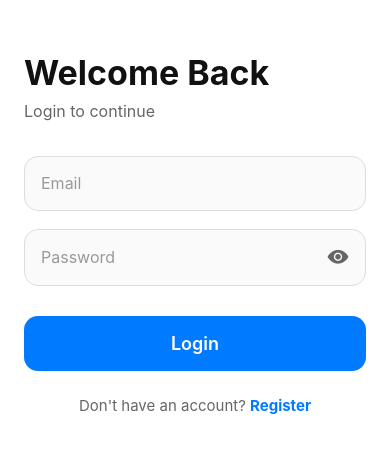
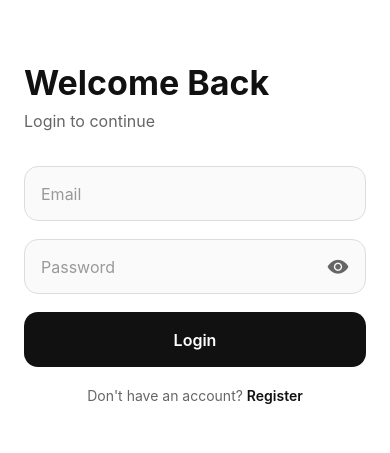
Before and after one commit to adamterrelonge/LogiQuestU, a React Native app: screen /Login in a window 390 px wide. Shown: the part 189-642 px from the top of the page. Built offline with nearby package versions, Linux system fonts and the light colour scheme.

Commit message:
Signup works!

```diff
--- a/src/pages/auth/LoginScreen.js
+++ b/src/pages/auth/LoginScreen.js
@@ -1,27 +1,35 @@
-// LoginScreen.js
-
 import React, { useState } from 'react';
 import {
-  View,
-  Text,
-  TextInput,
-  TouchableOpacity,
-  StyleSheet,
-  KeyboardAvoidingView,
-  Platform,
-  TouchableWithoutFeedback,
-  Keyboard,
+    View, Text, TextInput, TouchableOpacity, StyleSheet,
+    KeyboardAvoidingView, Platform, TouchableWithoutFeedback,
+    Keyboard, Alert, ActivityIndicator,
 } from 'react-native';
-
 import Ionicons from 'react-native-vector-icons/Ionicons';
+import { useAuth } from '../../context/AuthContext';
 
 const LoginScreen = ({ navigation }) => {
+    const { signIn } = useAuth();
     const [email, setEmail] = useState('');
     const [password, setPassword] = useState('');
     const [showPassword, setShowPassword] = useState(false);
+    const [loading, setLoading] = useState(false);
 
-  const handleLogin = () => {
-    console.log('Login Pressed');
+    const handleLogin = async () => {
+        if (!email || !password) {
+            Alert.alert('Missing Fields', 'Please enter your email and password.');
+            return;
+        }
+
+        setLoading(true);
+        try {
+            // ✅ Calls Supabase signInWithPassword via AuthContext
+            await signIn(email.trim(), password);
+            // Navigation is handled automatically by your auth state listener
+        } catch (error) {
+            Alert.alert('Login Failed', error.message);
+        } finally {
+            setLoading(false);
+        }
     };
 
     return (
@@ -32,9 +40,7 @@ const LoginScreen = ({ navigation }) => {
             <TouchableWithoutFeedback onPress={Keyboard.dismiss}>
                 <View style={styles.container}>
                     <Text style={styles.title}>Welcome Back</Text>
-          <Text style={styles.subtitle}>
-            Login to continue
-          </Text>
+                    <Text style={styles.subtitle}>Login to continue</Text>
 
                     <TextInput
                         style={styles.input}
@@ -55,28 +61,23 @@ const LoginScreen = ({ navigation }) => {
                             onChangeText={setPassword}
                             secureTextEntry={!showPassword}
                         />
-
-            <TouchableOpacity
-              onPress={() => setShowPassword(!showPassword)}
-            >
-              <Ionicons
-                name={showPassword ? 'eye-off' : 'eye'}
-                size={22}
-                color="#666"
-              />
+                        <TouchableOpacity onPress={() => setShowPassword(!showPassword)}>
+                            <Ionicons name={showPassword ? 'eye-off' : 'eye'} size={22} color="#666" />
                         </TouchableOpacity>
                     </View>
 
                     <TouchableOpacity
-            style={styles.button}
+                        style={[styles.button, loading && styles.buttonDisabled]}
                         onPress={handleLogin}
+                        disabled={loading}
                     >
-            <Text style={styles.buttonText}>Login</Text>
+                        {loading
+                            ? <ActivityIndicator color="#fff" />
+                            : <Text style={styles.buttonText}>Login</Text>
+                        }
                     </TouchableOpacity>
 
-          <TouchableOpacity
-            onPress={() => navigation.navigate('Register')}
-          >
+                    <TouchableOpacity onPress={() => navigation.navigate('Register')}>
                         <Text style={styles.footerText}>
                             Don't have an account?{' '}
                             <Text style={styles.link}>Register</Text>
@@ -91,30 +92,24 @@ const LoginScreen = ({ navigation }) => {
 export default LoginScreen;
 
 const styles = StyleSheet.create({
-  flex: {
-    flex: 1,
-  },
-
+    flex: { flex: 1 },
     container: {
         flex: 1,
         justifyContent: 'center',
         padding: 24,
         backgroundColor: '#fff',
     },
-
     title: {
         fontSize: 34,
         fontWeight: 'bold',
         color: '#111',
         marginBottom: 8,
     },
-
     subtitle: {
         fontSize: 16,
         color: '#666',
         marginBottom: 35,
     },
-
     input: {
         height: 55,
         borderWidth: 1,
@@ -125,48 +120,45 @@ const styles = StyleSheet.create({
         fontSize: 16,
         backgroundColor: '#FAFAFA',
     },
-
     passwordContainer: {
         flexDirection: 'row',
         alignItems: 'center',
+        height: 55,
         borderWidth: 1,
         borderColor: '#ddd',
         borderRadius: 14,
         paddingHorizontal: 16,
+        marginBottom: 18,
         backgroundColor: '#FAFAFA',
-    marginBottom: 20,
     },
-
     passwordInput: {
         flex: 1,
+        fontSize: 16,
+        color: '#111',
+    },
+    button: {
         height: 55,
-    fontSize: 16,
-  },
-
-  button: {
-    backgroundColor: '#007BFF',
-    height: 55,
+        backgroundColor: '#111',
         borderRadius: 14,
         justifyContent: 'center',
         alignItems: 'center',
-    marginTop: 10,
+        marginBottom: 20,
     },
-
+    buttonDisabled: {
+        backgroundColor: '#999',
+    },
     buttonText: {
         color: '#fff',
-    fontSize: 18,
+        fontSize: 16,
         fontWeight: '600',
     },
-
     footerText: {
-    marginTop: 25,
         textAlign: 'center',
         color: '#666',
-    fontSize: 15,
+        fontSize: 14,
     },
-
     link: {
-    color: '#007BFF',
-    fontWeight: 'bold',
+        color: '#111',
+        fontWeight: '600',
     },
 });
--- a/src/pages/auth/RegistrationScreen.js
+++ b/src/pages/auth/RegistrationScreen.js
@@ -1,28 +1,50 @@
-// RegisterScreen.js
-
 import React, { useState } from 'react';
 import {
-  View,
-  Text,
- TextInput,
-  TouchableOpacity,
-  StyleSheet,
-  KeyboardAvoidingView,
-  Platform,
-  TouchableWithoutFeedback,
-  Keyboard,
+    View, Text, TextInput, TouchableOpacity, StyleSheet,
+    KeyboardAvoidingView, Platform, TouchableWithoutFeedback,
+    Keyboard, Alert, ActivityIndicator,
 } from 'react-native';
-
 import Ionicons from 'react-native-vector-icons/Ionicons';
+import { useAuth } from '../../context/AuthContext';
 
 const RegisterScreen = ({ navigation }) => {
+    const { signUp } = useAuth(); // 2. Pull the signUp function
+
     const [name, setName] = useState('');
     const [email, setEmail] = useState('');
     const [password, setPassword] = useState('');
     const [showPassword, setShowPassword] = useState(false);
+    const [loading, setLoading] = useState(false); // 3. Add loading state
 
-  const handleRegister = () => {
-    console.log('Register Pressed');
+    const handleRegister = async () => {
+        // 4. Basic Validation
+        if (!email || !password || !name) {
+            Alert.alert('Missing Fields', 'Please fill in all fields to create an account.');
+            return;
+        }
+
+        if (password.length < 6) {
+            Alert.alert('Weak Password', 'Password must be at least 6 characters long.');
+            return;
+        }
+
+        setLoading(true);
+        try {
+            // 5. Call the signUp from AuthContext
+            // This handles BOTH Supabase Auth and the Profile table insertion
+            await signUp(email.trim(), password, name.trim());
+
+            Alert.alert(
+                'Success!',
+                'Account created. Please check your email for a verification link.',
+                [{ text: 'OK', onPress: () => navigation.navigate('Login') }]
+            );
+        } catch (error) {
+            // Catches Supabase errors (e.g., user already exists)
+            Alert.alert('Registration Failed', error.message);
+        } finally {
+            setLoading(false);
+        }
     };
 
     return (
@@ -33,10 +55,7 @@ const RegisterScreen = ({ navigation }) => {
             <TouchableWithoutFeedback onPress={Keyboard.dismiss}>
                 <View style={styles.container}>
                     <Text style={styles.title}>Create Account</Text>
-
-          <Text style={styles.subtitle}>
-            Register to get started
-          </Text>
+                    <Text style={styles.subtitle}>Register to get started</Text>
 
                     <TextInput
                         style={styles.input}
@@ -44,6 +63,7 @@ const RegisterScreen = ({ navigation }) => {
                         placeholderTextColor="#999"
                         value={name}
                         onChangeText={setName}
+                        autoCorrect={false}
                     />
 
                     <TextInput
@@ -65,10 +85,7 @@ const RegisterScreen = ({ navigation }) => {
                             onChangeText={setPassword}
                             secureTextEntry={!showPassword}
                         />
-
-            <TouchableOpacity
-              onPress={() => setShowPassword(!showPassword)}
-            >
+                        <TouchableOpacity onPress={() => setShowPassword(!showPassword)}>
                             <Ionicons
                                 name={showPassword ? 'eye-off' : 'eye'}
                                 size={22}
@@ -78,15 +95,18 @@ const RegisterScreen = ({ navigation }) => {
                     </View>
 
                     <TouchableOpacity
-            style={styles.button}
+                        style={[styles.button, loading && styles.buttonDisabled]}
                         onPress={handleRegister}
+                        disabled={loading} // 6. Disable button while loading
                     >
+                        {loading ? (
+                            <ActivityIndicator color="#fff" />
+                        ) : (
                             <Text style={styles.buttonText}>Register</Text>
+                        )}
                     </TouchableOpacity>
 
-          <TouchableOpacity
-            onPress={() => navigation.navigate('Login')}
-          >
+                    <TouchableOpacity onPress={() => navigation.navigate('Login')}>
                         <Text style={styles.footerText}>
                             Already have an account?{' '}
                             <Text style={styles.link}>Login</Text>
@@ -101,82 +121,16 @@ const RegisterScreen = ({ navigation }) => {
 export default RegisterScreen;
 
 const styles = StyleSheet.create({
-  flex: {
-    flex: 1,
-  },
-
-  container: {
-    flex: 1,
-    justifyContent: 'center',
-    padding: 24,
-    backgroundColor: '#fff',
-  },
-
-  title: {
-    fontSize: 34,
-    fontWeight: 'bold',
-    color: '#111',
-    marginBottom: 8,
-  },
-
-  subtitle: {
-    fontSize: 16,
-    color: '#666',
-    marginBottom: 35,
-  },
-
-  input: {
-    height: 55,
-    borderWidth: 1,
-    borderColor: '#ddd',
-    borderRadius: 14,
-    paddingHorizontal: 16,
-    marginBottom: 18,
-    fontSize: 16,
-    backgroundColor: '#FAFAFA',
-  },
-
-  passwordContainer: {
-    flexDirection: 'row',
-    alignItems: 'center',
-    borderWidth: 1,
-    borderColor: '#ddd',
-    borderRadius: 14,
-    paddingHorizontal: 16,
-    backgroundColor: '#FAFAFA',
-    marginBottom: 20,
-  },
-
-  passwordInput: {
-    flex: 1,
-    height: 55,
-    fontSize: 16,
-  },
-
-  button: {
-    backgroundColor: '#28A745',
-    height: 55,
-    borderRadius: 14,
-    justifyContent: 'center',
-    alignItems: 'center',
-    marginTop: 10,
-  },
-
-  buttonText: {
-    color: '#fff',
-    fontSize: 18,
-    fontWeight: '600',
-  },
-
-  footerText: {
-    marginTop: 25,
-    textAlign: 'center',
-    color: '#666',
-    fontSize: 15,
-  },
-
-  link: {
-    color: '#28A745',
-    fontWeight: 'bold',
-  },
+    flex: { flex: 1 },
+    container: { flex: 1, justifyContent: 'center', padding: 24, backgroundColor: '#fff' },
+    title: { fontSize: 34, fontWeight: 'bold', color: '#111', marginBottom: 8 },
+    subtitle: { fontSize: 16, color: '#666', marginBottom: 35 },
+    input: { height: 55, borderWidth: 1, borderColor: '#ddd', borderRadius: 14, paddingHorizontal: 16, marginBottom: 18, fontSize: 16, backgroundColor: '#FAFAFA' },
+    passwordContainer: { flexDirection: 'row', alignItems: 'center', borderWidth: 1, borderColor: '#ddd', borderRadius: 14, paddingHorizontal: 16, backgroundColor: '#FAFAFA', marginBottom: 20 },
+    passwordInput: { flex: 1, height: 55, fontSize: 16 },
+    button: { backgroundColor: '#28A745', height: 55, borderRadius: 14, justifyContent: 'center', alignItems: 'center', marginTop: 10 },
+    buttonDisabled: { backgroundColor: '#84cf96' }, // Added a faded green for disabled state
+    buttonText: { color: '#fff', fontSize: 18, fontWeight: '600' },
+    footerText: { marginTop: 25, textAlign: 'center', color: '#666', fontSize: 15 },
+    link: { color: '#28A745', fontWeight: 'bold' },
 });
```
Also changed, not shown: src/context/AuthContext.js (+75 -39 lines), src/utils/supabase.js (+12 -12 lines). Lines whose indentation alone changed are shown as unchanged.
